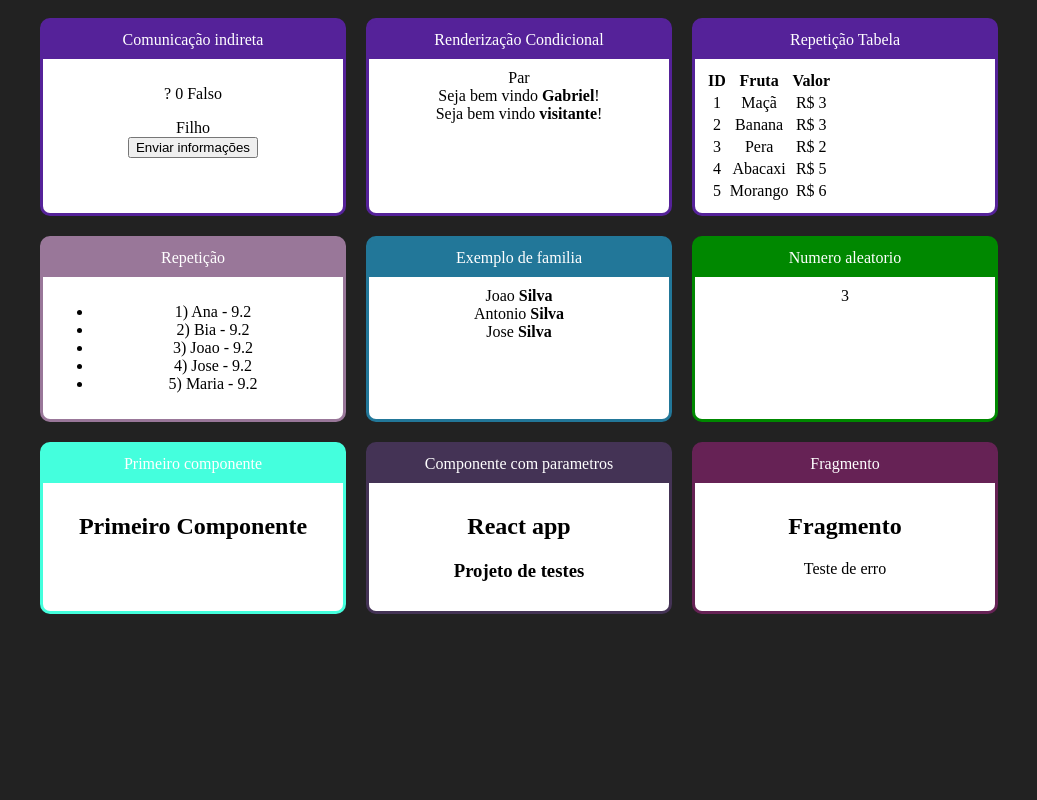
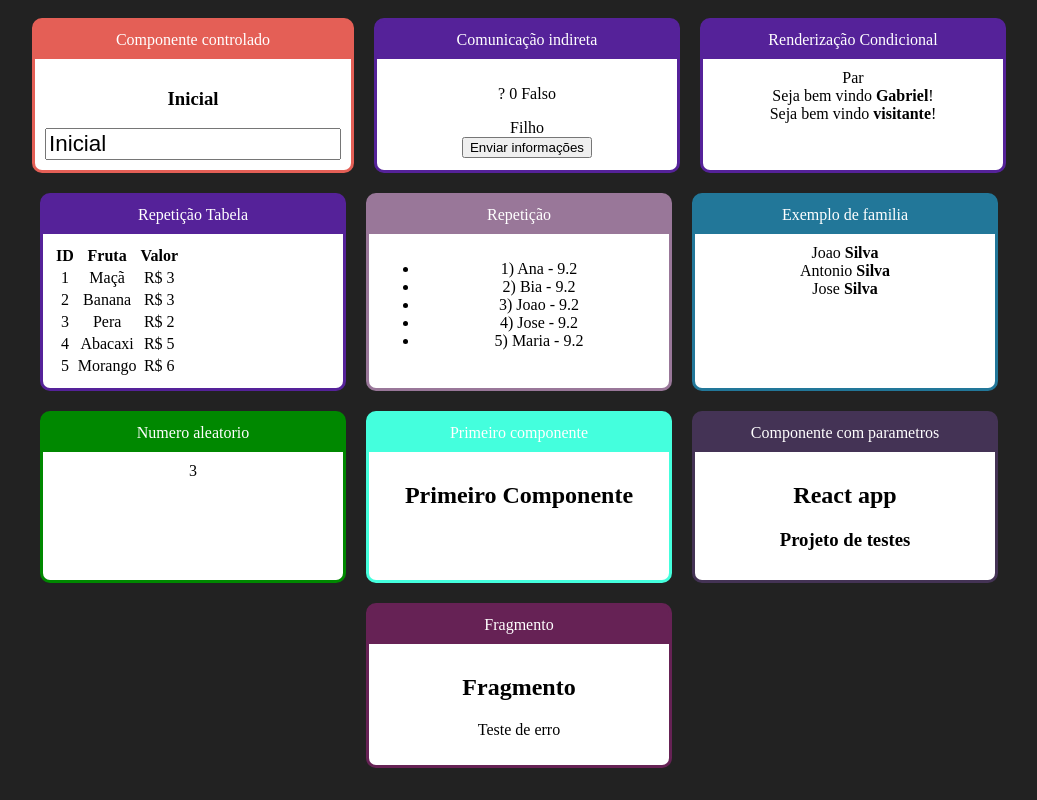
Before and after one commit to gabrielsugai/fundamentos-react, a React (Create React App) app: page / in a window 1280 px wide. Shown: the whole page, without its empty margins (121-1158 px from the left). Built offline with nearby package versions, Linux system fonts and the light colour scheme.

Commit message:
Adiciona exemplo de componente controlado

```diff
--- a/src/App.jsx
+++ b/src/App.jsx
@@ -13,11 +13,16 @@ import FruitsTable from './components/repetition/FruitsTable'
 import OddOrEven from './components/condicional/OddOrEven'
 import UserInfo from './components/condicional/UserInfo'
 import IndirectFather from './components/communication/IndirectFather'
+import Input from './components/form/Input'
 
 export default () => {
   return (
     <div className='app'>
       <div className='cards'>
+
+        <Card titulo='Componente controlado' color='#E45F56'>
+          <Input />
+        </Card>
 
         <Card titulo='Comunicação indireta' color='#529'>
           <IndirectFather />
--- /dev/null
+++ b/src/components/form/Input.css
@@ -0,0 +1,3 @@
+.Input input{
+  font-size: 1.4rem;
+}
--- /dev/null
+++ b/src/components/form/Input.jsx
@@ -0,0 +1,18 @@
+import React, {useState} from 'react'
+
+import './Input.css'
+
+export default props =>{
+  const [value, setValue] = useState('Inicial')
+
+  function whenChange(e) {
+    setValue(e.target.value)
+  }
+
+  return(
+    <div className="Input">
+      <h3>{value}</h3>
+      <input value={value} onChange={whenChange}/>
+    </div>
+  )
+}
```
